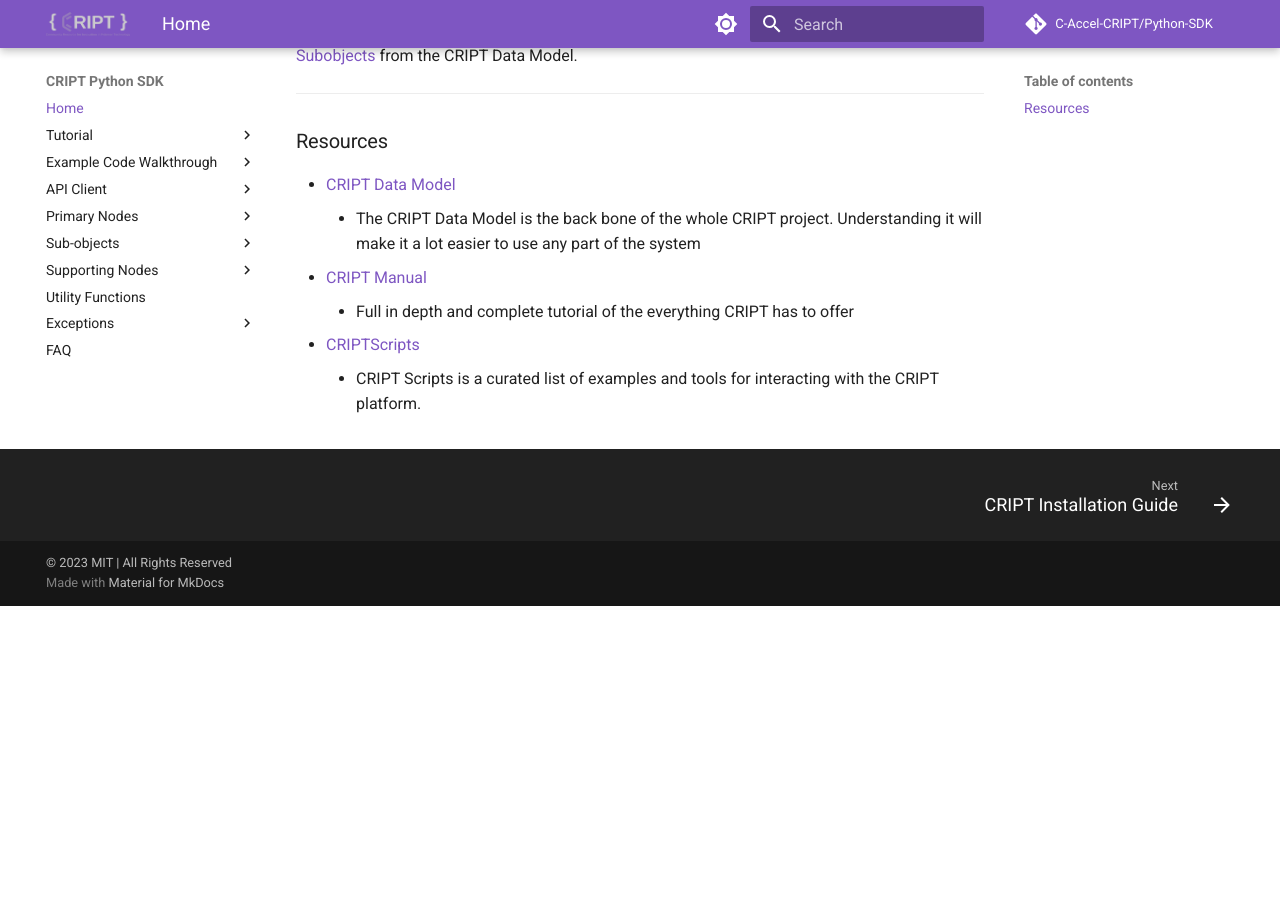
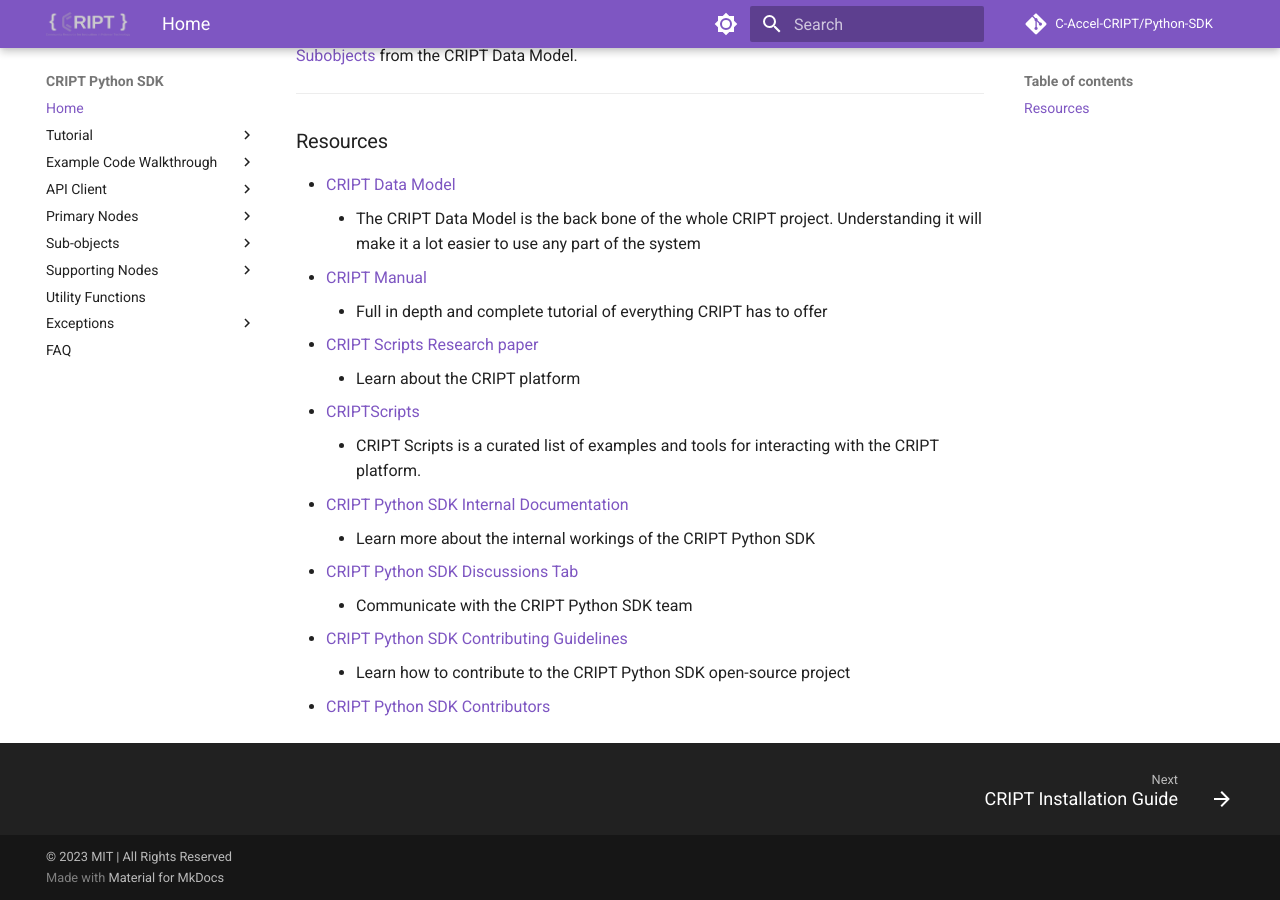
Before and after one commit to C-Accel-CRIPT/Python-SDK, an MkDocs documentation site: the page built from docs/index.md, in a window 1280 px wide and 900 px high, scrolled down 738 px. Built offline with MkDocs 1.6.1 and Material for MkDocs 9.7.7, drawn with Linux system fonts in a browser that asks for light colours; comment, search, counter and statistics services are not loaded; before the commit the page ends 1344 px from its top, so only the background shows below that.

Commit message:
added resources to CRIPT index.md

```diff
--- a/docs/index.md
+++ b/docs/index.md
@@ -15,6 +15,15 @@
 - [CRIPT Data Model](https://chemrxiv.org/engage/api-gateway/chemrxiv/assets/orp/resource/item/6322994103e27d9176d5b10c/original/main-supporting-information.pdf)
     - The CRIPT Data Model is the back bone of the whole CRIPT project. Understanding it will make it a lot easier to use any part of the system
 - [CRIPT Manual](https://criptapp.org/docs/manual/)
-    -  Full in depth and complete tutorial of the everything CRIPT has to offer
+    -  Full in depth and complete tutorial of everything CRIPT has to offer
+- [CRIPT Scripts Research paper](https://pubs.acs.org/doi/10.1021/acscentsci.3c00011)
+    - Learn about the CRIPT platform
 - [CRIPTScripts](https://criptscripts.org/)
     - CRIPT Scripts is a curated list of examples and tools for interacting with the CRIPT platform.
+- [CRIPT Python SDK Internal Documentation](https://github.com/C-Accel-CRIPT/Python-SDK/wiki)
+    - Learn more about the internal workings of the CRIPT Python SDK
+- [CRIPT Python SDK Discussions Tab](https://github.com/C-Accel-CRIPT/Python-SDK/discussions)
+    - Communicate with the CRIPT Python SDK team
+- [CRIPT Python SDK Contributing Guidelines](https://github.com/C-Accel-CRIPT/Python-SDK/blob/develop/CONTRIBUTING.md)
+    - Learn how to contribute to the CRIPT Python SDK open-source project
+- [CRIPT Python SDK Contributors](https://github.com/C-Accel-CRIPT/Python-SDK/blob/develop/CONTRIBUTORS.md)
```
